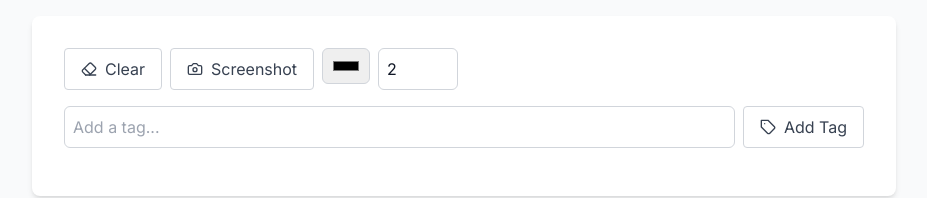
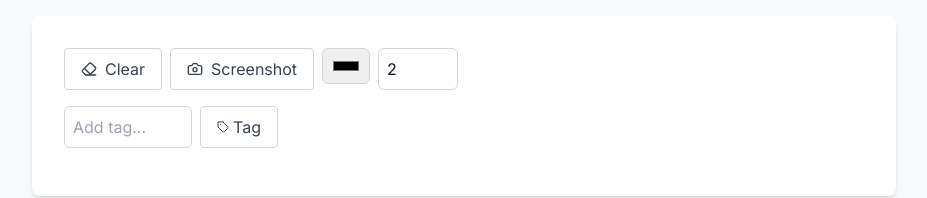
Before and after one commit to paoshea/whiteboard, a React (Vite) app in the folder whiteboard/: page / in a window 1280 px wide. Shown: the top 198 px of the page, without its empty margins (176-1103 px from the left). Built offline with nearby package versions, Linux system fonts and the light colour scheme.

Commit message:
Assistant checkpoint: Reduce tag field size and adjust layout
Assistant generated file changes:
- whiteboard/src/components/Whiteboard.tsx: Reduce tag field size and adjust layout

---

User prompt:

i still can see it .. if you make the tag field smaller you make space for it

```diff
--- a/whiteboard/src/components/Whiteboard.tsx
+++ b/whiteboard/src/components/Whiteboard.tsx
@@ -182,10 +182,10 @@ const Whiteboard = () => {
             <Input type="color" value={color} onChange={(e) => setColor(e.target.value)} className="w-12 h-9 p-1" />
             <Input type="number" value={lineWidth} onChange={(e) => setLineWidth(Number(e.target.value))} min="1" max="20" className="w-20" />
           </div>
-          <form onSubmit={addTag} className="flex gap-2 mb-4">
-            <Input type="text" value={currentTag} onChange={(e) => setCurrentTag(e.target.value)} placeholder="Add a tag..." className="flex-1" />
-            <Button type="submit" variant="outline" className="flex items-center gap-2">
-              <Tag className="w-4 h-4" /> Add Tag
+          <form onSubmit={addTag} className="flex gap-2 mb-4 max-w-[50%]">
+            <Input type="text" value={currentTag} onChange={(e) => setCurrentTag(e.target.value)} placeholder="Add tag..." className="w-32" />
+            <Button type="submit" variant="outline" className="flex items-center gap-1">
+              <Tag className="w-3 h-3" /> Tag
             </Button>
           </form>
           {pages[currentPageIndex].tags.length > 0 && (
```
